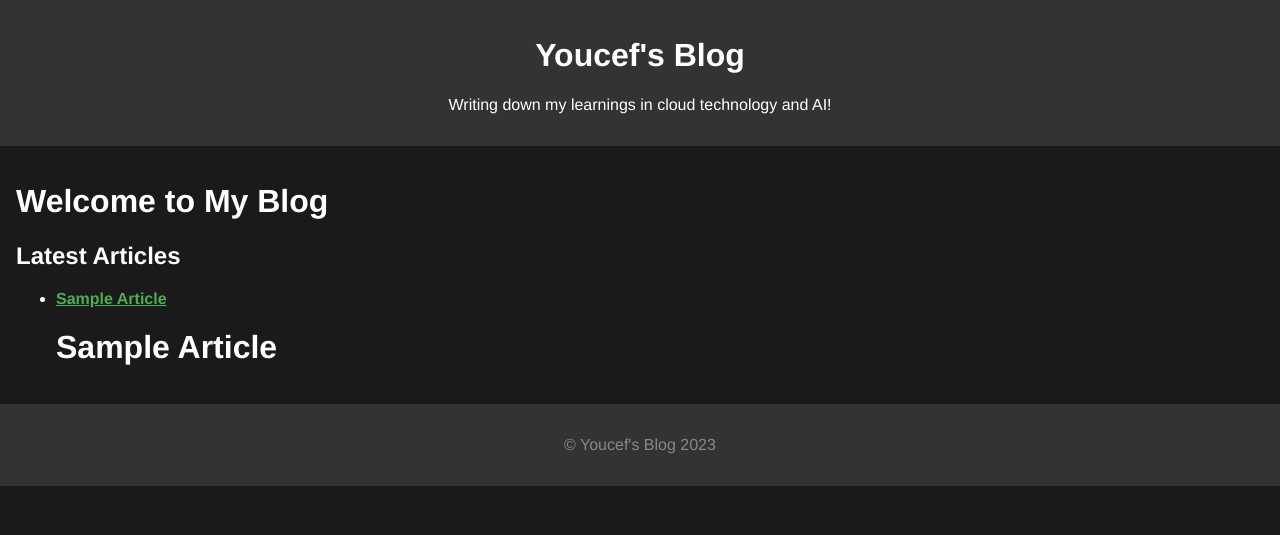
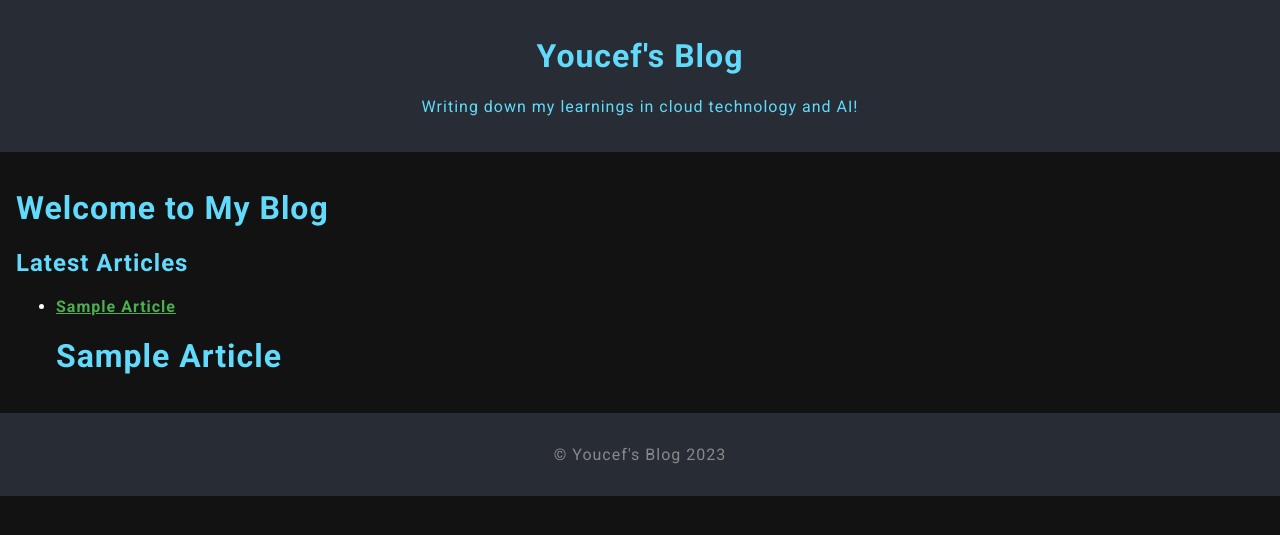
Before and after one commit to youcefjd/djeddarologist.github.io, a Jekyll site: the page built from index.md, in a window 1280 px wide. Shown: the top 535 px of the page. Built offline with Jekyll 4.4.1, drawn with Linux system fonts in a browser that asks for light colours; comment, search, counter and statistics services are not loaded.

Commit message:
Update style.css

```diff
--- a/assets/css/style.css
+++ b/assets/css/style.css
@@ -1,17 +1,21 @@
 /* assets/css/style.css */
 body {
-    font-family: 'Helvetica Neue', Helvetica, Arial, sans-serif;
+    font-family: 'Roboto', 'Helvetica Neue', Helvetica, Arial, sans-serif;
     margin: 0;
     padding: 0;
-    background-color: #1a1a1a; /* Dark background color */
+    background-color: #121212; /* Dark background color */
     color: #fff; /* Light text color */
 }
 
 header, footer {
-    background-color: #333; /* Dark header and footer background */
-    color: #fff;
+    background-color: #282c34; /* Dark header and footer background */
+    color: #61dafb; /* Blue accent color */
     text-align: center;
     padding: 1em;
+}
+
+h1, h2 {
+    color: #61dafb; /* Blue header text color */
 }
 
 main {
@@ -31,7 +35,7 @@ article {
 
 /* Styling for article titles */
 article h2 {
-    color: #4caf50; /* Green title color */
+    color: #61dafb; /* Blue title color */
 }
 
 /* Styling for article metadata */
@@ -43,3 +47,17 @@ article p {
 footer p {
     color: #888; /* Gray footer text color */
 }
+
+/* Styling for LinkedIn badge */
+.linkedin-badge {
+    margin-top: 20px;
+}
+
+/* Additional futuristic styles */
+body, h1, h2 {
+    letter-spacing: 1px;
+}
+
+a:hover {
+    color: #ff9800; /* Orange hover color for links */
+}
```
